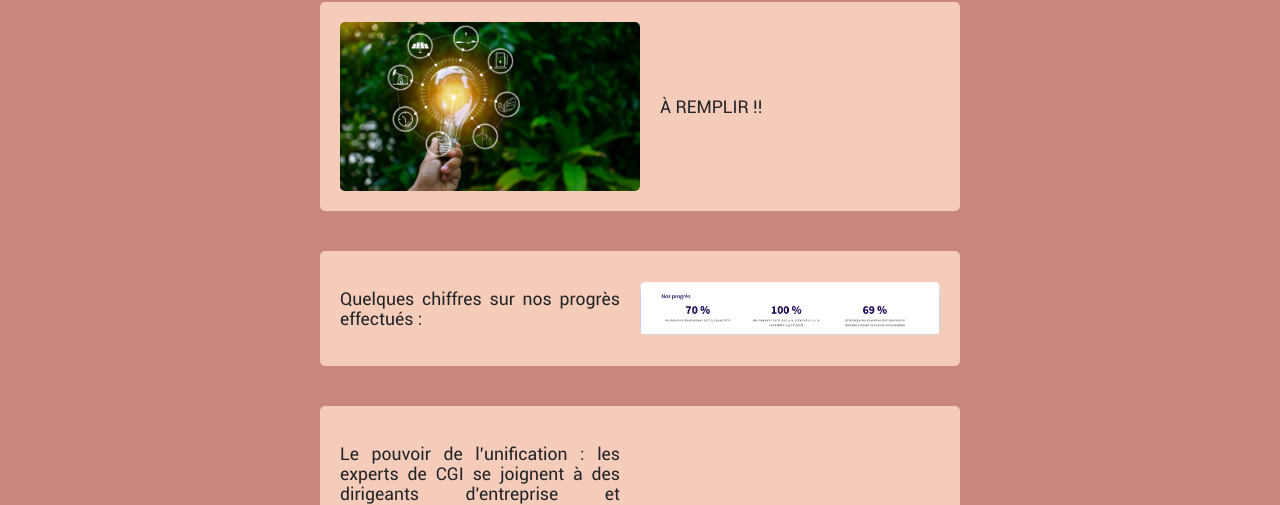
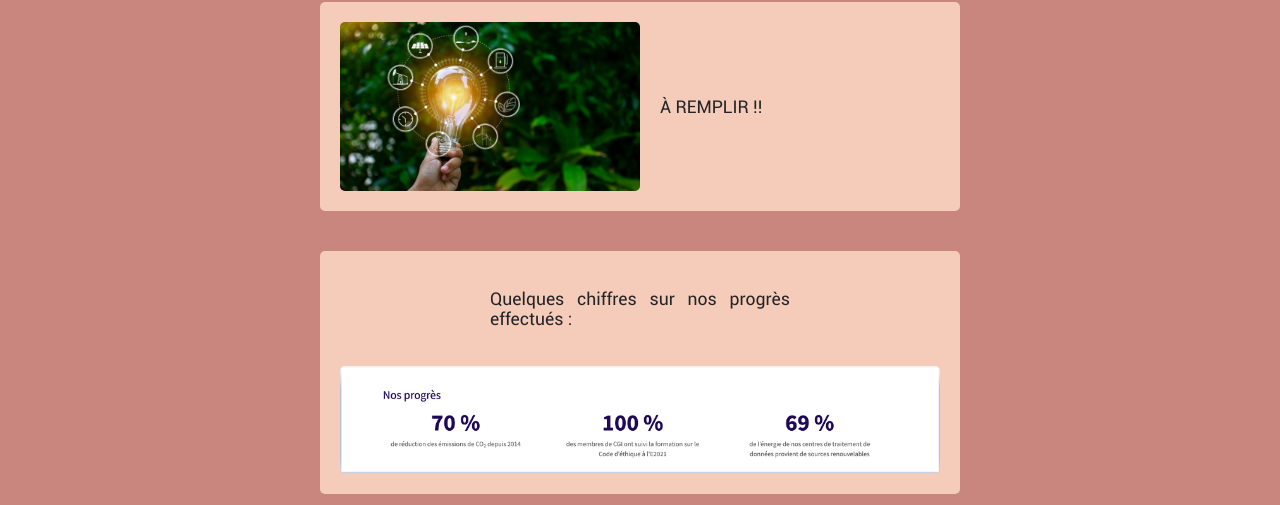
Before and after one commit to Aw0d/sae-cgi, a plain HTML site: page pages/transition_ecologique.html in a window 1280 px wide. Shown: the part 235-740 px from the top of the page. Drawn offline with Linux system fonts and the light colour scheme.

Commit message:
- changement taille 2éme div de transition_ecologique - ajout d'un min-width à l'artcile de transition_ecologique

```diff
--- a/css_files/ecologie_style.css
+++ b/css_files/ecologie_style.css
@@ -7,6 +7,7 @@ article {
   flex-wrap: wrap;
   flex-direction: column;
   gap: 40px;
+  min-width: 500px;
 
   width: 50%;
 }
@@ -22,6 +23,11 @@ article div {
   background-color: var(--beige);
 }
 
+article div:nth-child(2) {
+  display: flex;
+  flex-direction: column;
+}
+
 div img {
   width: 50%;
   border-radius: 5px;
@@ -30,3 +36,7 @@ div img {
 div p {
   width: 50%;
 }
+
+#chiffres {
+  width: 100%;
+}
--- a/pages/transition_ecologique.html
+++ b/pages/transition_ecologique.html
@@ -42,7 +42,7 @@
 
         <div>
           <p>Quelques chiffres sur nos progrès effectués :</p>
-          <img src="../img/chiffres_trans_eco.png" alt="chiffres trans eco">
+          <img id="chiffres" src="../img/chiffres_trans_eco.png" alt="chiffres trans eco">
         </div>
 
         <div>
```
